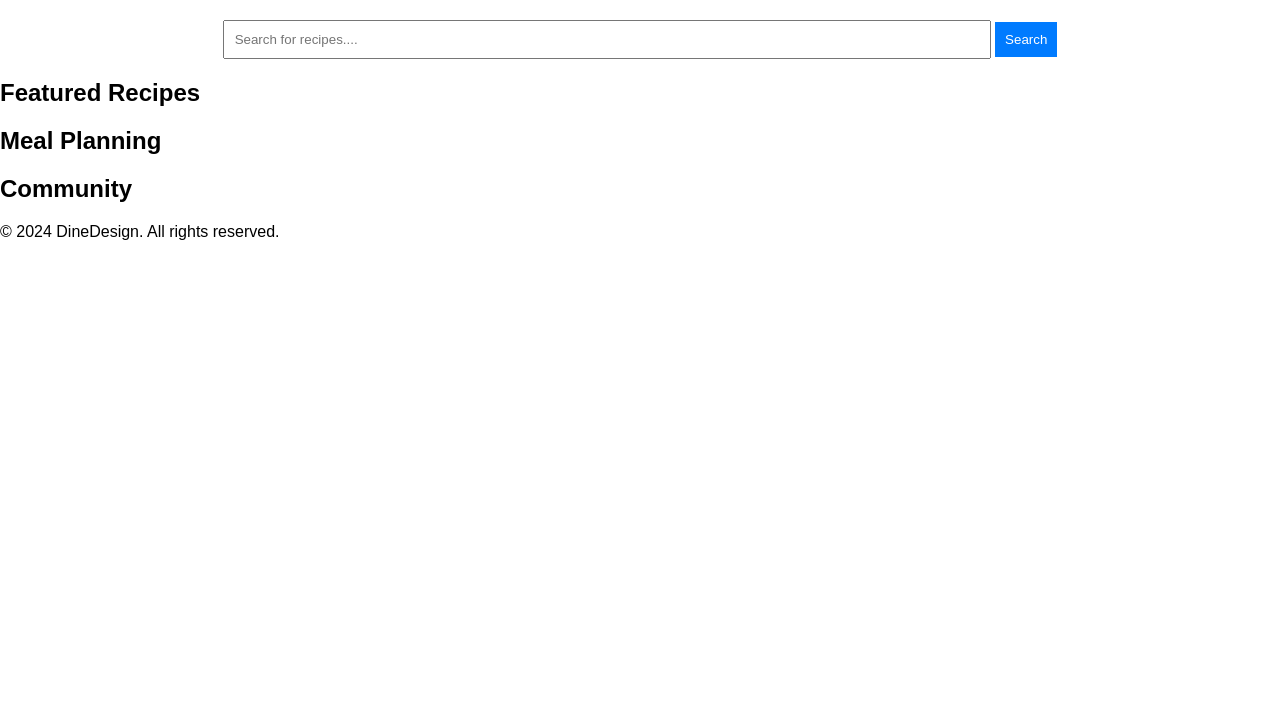
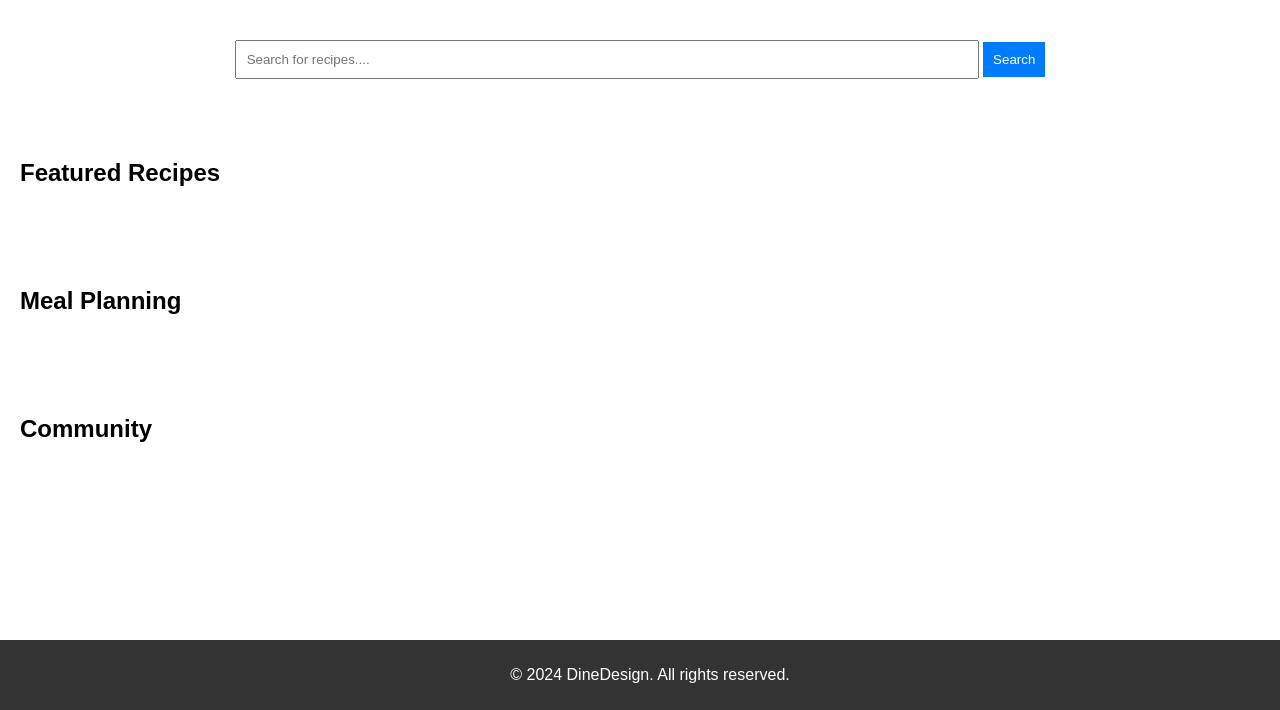
Before and after one commit to jurchiks33/DineDesign, a Flask app: template templates/index.html in a window 1280 px wide. Shown: the part 90-800 px from the top of the page. Run offline with Flask 3, Linux system fonts and the light colour scheme; the template is opened without the code that fills it, so the values that code supplies are empty.

Commit message:
style updates

```diff
--- a/static/style.css
+++ b/static/css/style.css
@@ -44,3 +44,18 @@ nav ul li a {
     border: none;
     cursor: pointer;
 }
+
+section {
+    padding: 20px;
+    margin: 20px 0;
+}
+
+footer {
+    background-color: #333;
+    color: #fff;
+    text-align: center;
+    padding: 10px;
+    position: fixed;
+    bottom: 0;
+    width: 100%;
+}
```
